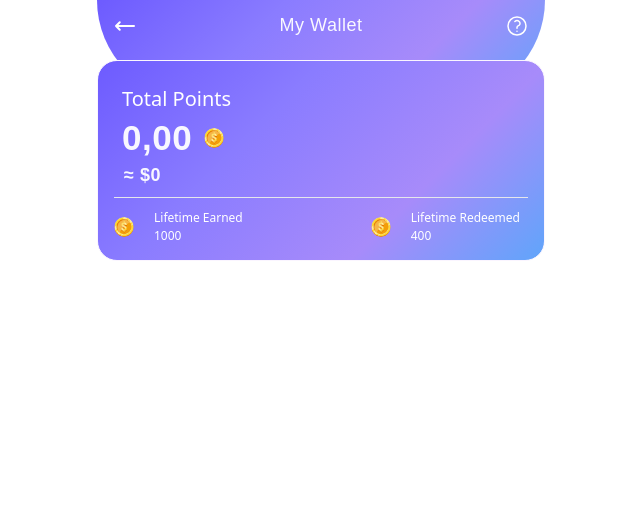
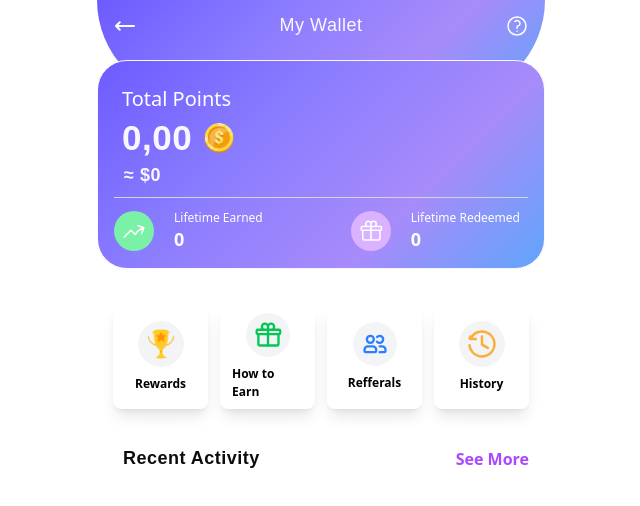
Before and after one commit to Habiba712/ECBI-frontend, a Next.js app: page /pages/wallet in a window 1280 px wide. Shown: the top 506 px of the page, without its empty margins (319-959 px from the left). Built offline with nearby package versions, Linux system fonts and the light colour scheme.

Commit message:
added section to wallet page

```diff
--- a/app/pages/notif/page.js
+++ b/app/pages/notif/page.js
@@ -134,7 +134,9 @@ see updates here.
                     <div className="flex flex-col gap-3 p-4 text-sm " >
                         {notifs?.length > 0 && (
                             <div className="flex flex-col w-full">
-                                {notifs.map((notif) => (
+                                {notifs
+                                .sort((a,b) => new Date(b.createdAt) - new Date(a.createdAt))
+                                .map((notif) => (
                                     <div
                                         key={notif?._id}
 
@@ -165,7 +167,7 @@ see updates here.
                                         {/* Action / Timestamp Container Right-Aligned */}
                                         <div className="flex flex-col items-end flex-shrink-0 ms-auto">
                                             <span className="text-[11px]  text-gray-400 whitespace-nowrap">
-                                                {new Date(notif?.createdAt).toLocaleTimeString([], { hour: '2-digit', minute: '2-digit' })}
+                                                {new Date(notif?.createdAt).toLocaleTimeString([], { hour: '2-digit', minute: '2-digit', day: '2-digit', month: '2-digit', year: 'numeric' })}
                                             </span>
                                             {/* Optional 'View' badge if needed to fully match screen 2
                                             <span className="mt-1 text-[10px] font-semibold text-red-500 bg-red-50 px-2 py-0.5 rounded-full">
--- a/app/pages/wallet/page.js
+++ b/app/pages/wallet/page.js
@@ -5,12 +5,18 @@ import { useState, useEffect } from 'react';
 import RightArrowIcon from '../../../public/svg/rightArrow';
 import { QuestionMarkIcon } from '../../../public/svg/question-mark';
 import coin from '../../../public/dollar.png';
+import GiftIcon from '../../../public/svg/gift';
 import Image from 'next/image';
-
+import TredingUpIcon from '../../../public/svg/tredingUp';
+import goblet from '../../../public/goblet.png';
+import ClientsIcon from '../../../public/svg/clients';
+import history from '../../../public/svg/history.svg';
 
 export default function WalletPage() {
     const [wallet, setWallet] = useState([]);
     const [totalBalance, setTotalBalance] = useState(0);
+    const [earnedPoints, setEarnedPoints] = useState(0);
+    const [redeemedPoints, setRedeemedPoints] = useState(0);
     const [userId, setUserId] = useState(0);
     const [token, setToken]= useState(0);
     const [loggedInUser, setLoggedInUser] = useState(0);
@@ -22,7 +28,11 @@ export default function WalletPage() {
             const res = await fetch(`${process.env.NEXT_PUBLIC_API_URL}/api/user/getUserById/${userId}`).then((res) => res.json().then((data) => {
                 console.log('datadoioi', data);
                 setLoggedInUser(data.user);
-                setTotalBalance(data?.user?.finalUser?.points);
+
+                setEarnedPoints(data?.user?.finalUser?.points);
+                setRedeemedPoints(data?.user?.finalUser?.redeemedPoints);
+                setTotalBalance(calculateBalance(data?.user?.finalUser?.points, data?.user?.finalUser?.redeemedPoints));
+
                 // setVisitedPos(data.user.finalUser.visits);
                 // console.log("Fetched user data:", data.data);
             }))
@@ -30,6 +40,15 @@ export default function WalletPage() {
         } catch (err) {
             console.log("Error fetching user data:", err);
         }
+    }
+    const calculateBalance = (earnedPoints, redeemedPoints) => {
+        if(earnedPoints && redeemedPoints){
+            return earnedPoints - redeemedPoints;
+        }
+        else if(!redeemedPoints){
+            return earnedPoints;
+        }
+
     }
        useEffect(() => {
         const session = JSON.parse(localStorage.getItem("sessionData")) || null;
@@ -45,7 +64,7 @@ export default function WalletPage() {
     }, [userId])
 
     return (
-        <section className="min-h-screen h-full max-w-md mx-auto flex flex-col   w-full mb-20 relative">
+        <section className="min-h-screen h-full max-w-md mx-auto flex flex-col   w-full mb-30 ">
             <div className={`h-[100px] flex flex-col justify-start  items-center  px-4 py-3 text-white rounded-b-full w-full bg-[linear-gradient(135deg,#6D5BFF_0%,#8A7CFF_35%,#A78BFA_70%,#60A5FA_100%)]`}
             >
                 <div className="w-full flex items-center justify-between relative z-10 ">
@@ -83,8 +102,8 @@ export default function WalletPage() {
             </div>
             <div>
 
-               <div className="flex flex-col gap-3 p-4 text-sm bg-[linear-gradient(135deg,#6D5BFF_0%,#8A7CFF_35%,#A78BFA_70%,#60A5FA_100%)] rounded-[20px] border-1 border-purple-50 absolute w-full top-15" >
-                <div className="border-b py-2 border-gray-200">
+               <div className="flex flex-col gap-3 p-4 text-sm bg-[linear-gradient(135deg,#6D5BFF_0%,#8A7CFF_35%,#A78BFA_70%,#60A5FA_100%)] rounded-[30px] border-1 border-purple-50  w-full relative -top-10" >
+                <div className="border-b py-2 border-gray-300">
  <h3 className="text-white px-2 text-xl"> Total Points</h3>
                  <div className="px-2 flex items-center gap-3">
                     <h2
@@ -97,7 +116,7 @@ export default function WalletPage() {
                         fontFamily: "sans-serif",
                     }}
                     className="text-white font-semibold">{totalBalance},00</h2>
-                    <Image src={coin} alt="pos cover image" width={20} height={20} className="rounded-full object-cover aspect-square" />
+                    <Image src={coin} alt="pos cover image" width={30} height={30} className="rounded-full object-cover aspect-square" />
                  </div>
                   <p
                    style={{
@@ -114,25 +133,102 @@ export default function WalletPage() {
                 </div>
                 <div className="flex justify-between  gap-3">
                     <div className="flex justify-center items-center gap-3">
-                        <Image src={coin} alt="pos cover image" width={20} height={20} className="rounded-full object-cover aspect-square" />
+                        <div className="flex items-center gap bg-green-300 rounded-full p-2 -3">
+                            <TredingUpIcon className="w-6 h-6 text-white" />
+                        </div>
                         <div>
                            <p className="text-white px-2 text-xl">Lifetime Earned</p>
-                        <p className="text-white px-2 text-sm">1000</p>
+                        <p className="text-white px-2 font-semibold " style={{'fontSize':'18px'}}>{earnedPoints}</p>
                         </div>
 
                     </div>
                     <div className="flex justify-center items-center gap-3">
-                        <Image src={coin} alt="pos cover image" width={20} height={20} className="rounded-full object-cover aspect-square" />
+                        <div className="flex items-center gap bg-purple-300 rounded-full p-2 -3">
+                            <GiftIcon className="w-6 h-6 text-white" />
+                        </div>
                         <div><p className="text-white px-2 text-xl">Lifetime Redeemed</p>
-                        <p className="text-white px-2 text-sm">400</p>
+                        <p className="text-white px-2 font-semibold " style={{'fontSize':'18px'}}>{redeemedPoints ? redeemedPoints : 0}</p>
                             </div>
                     </div>
                 </div>
 
 
 
+
                </div>
+<div className="flex gap-3 p-4 relative -top-5" >
+                    <div className="flex flex-col gap-2 text-md shadow-lg rounded-lg items-center justify-center bg-white w-full font-semibold py-2 px-3">
+                        <button className="rounded-full cursor-pointer p-2 bg-gray-100
+                        hover:scale-[1.1] transition-all duration-300
+                        ">
+                           <Image src={goblet} alt="pos cover image" width={30} height={30} className="rounded-full object-cover aspect-square" />
+                        </button>
 
+                        <p> Rewards</p>
+
+                    </div>
+
+                   <div className="flex flex-col gap-2 text-md shadow-lg rounded-lg items-center justify-center bg-white w-full font-semibold py-2 px-3">
+                        <button className="rounded-full cursor-pointer p-2 bg-gray-100
+                        hover:scale-[1.1] transition-all duration-300
+                        ">
+                           <GiftIcon className="w-7 h-7 text-green-500 stroke-2" />
+                        </button>
+
+                        <p> How to Earn</p>
+
+                    </div>
+
+                     <div className="flex flex-col gap-2 text-md shadow-lg rounded-lg items-center justify-center bg-white w-full font-semibold py-2 px-3">
+                       <button className="rounded-full cursor-pointer p-2 bg-gray-100
+                        hover:scale-[1.1] transition-all duration-300
+                        ">
+                           <ClientsIcon className="w-7 h-7 text-blue-500 stroke-2" />
+                        </button>
+
+                        <p> Refferals</p>
+
+                    </div>
+                    <div className="flex flex-col gap-2 text-md shadow-lg rounded-lg items-center justify-center bg-white w-full font-semibold py-2 px-3">
+                        <button className="rounded-full cursor-pointer p-2 bg-gray-100
+                        hover:scale-[1.1] transition-all duration-300
+                        ">
+
+                           <Image src={history} alt="pos cover image" width={30} height={30} className="rounded-full object-cover aspect-square" />
+                        </button>
+
+                        <p> History</p>
+
+                    </div>
+
+
+                </div>
+      <div className="px-4 flex flex-col gap-3 ">
+          <div className="flex justify-between items-center">
+            <p
+             style={{
+                        fontSize: "18px",
+                        paddingLeft: "10px",
+                        fontWeight: 600,
+                        letterSpacing: ".5px",
+
+                        opacity: 0.95,
+                        fontFamily: "sans-serif",
+                    }}
+            clasName=" font-semibold text-center text-sans">
+                Recent Activity
+            </p>
+            <button className="text-purple-500 font-semibold text-md cursor-pointer">
+                See More
+                </button>
+        </div>
+        <div>{
+
+
+            }
+
+        </div>
+      </div>
             </div>
         </section>
     )
--- /dev/null
+++ b/public/svg/tredingUp.js
@@ -0,0 +1,11 @@
+export default function TredingUpIcon({className}){
+    return(
+    <svg xmlns="http://www.w3.org/2000/svg" fill="none" viewBox="0 0 24 24" stroke-width="1.5" stroke="currentColor" className={className}>
+  <path stroke-linecap="round" stroke-linejoin="round" d="M2.25 18 9 11.25l4.306 4.306a11.95 11.95 0 0 1 5.814-5.518l2.74-1.22m0 0-5.94-2.281m5.94 2.28-2.28 5.941" />
+</svg>
+
+
+
+
+    )
+}
```
Also changed, not shown: public/goblet.png (added), public/svg/history.svg (added).
